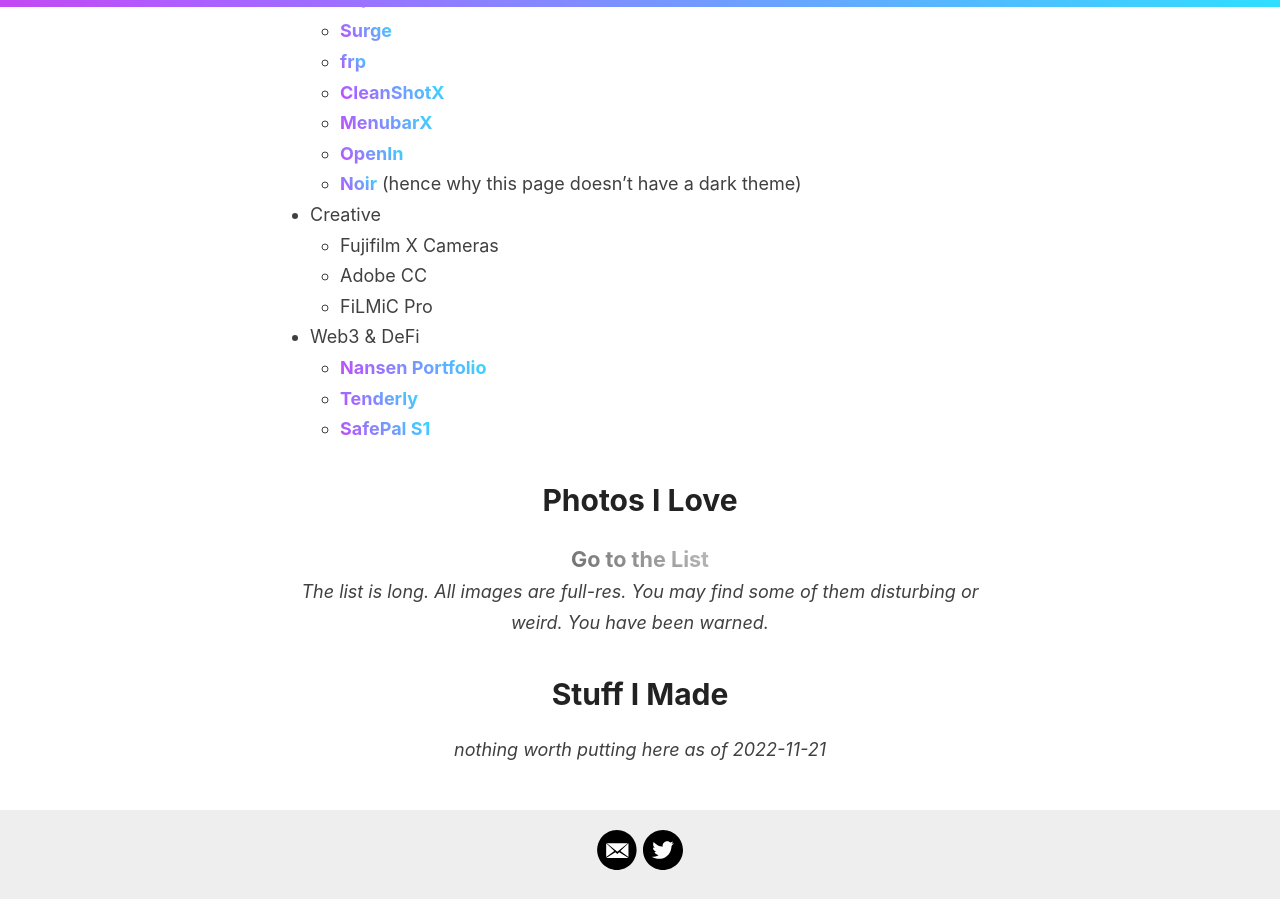
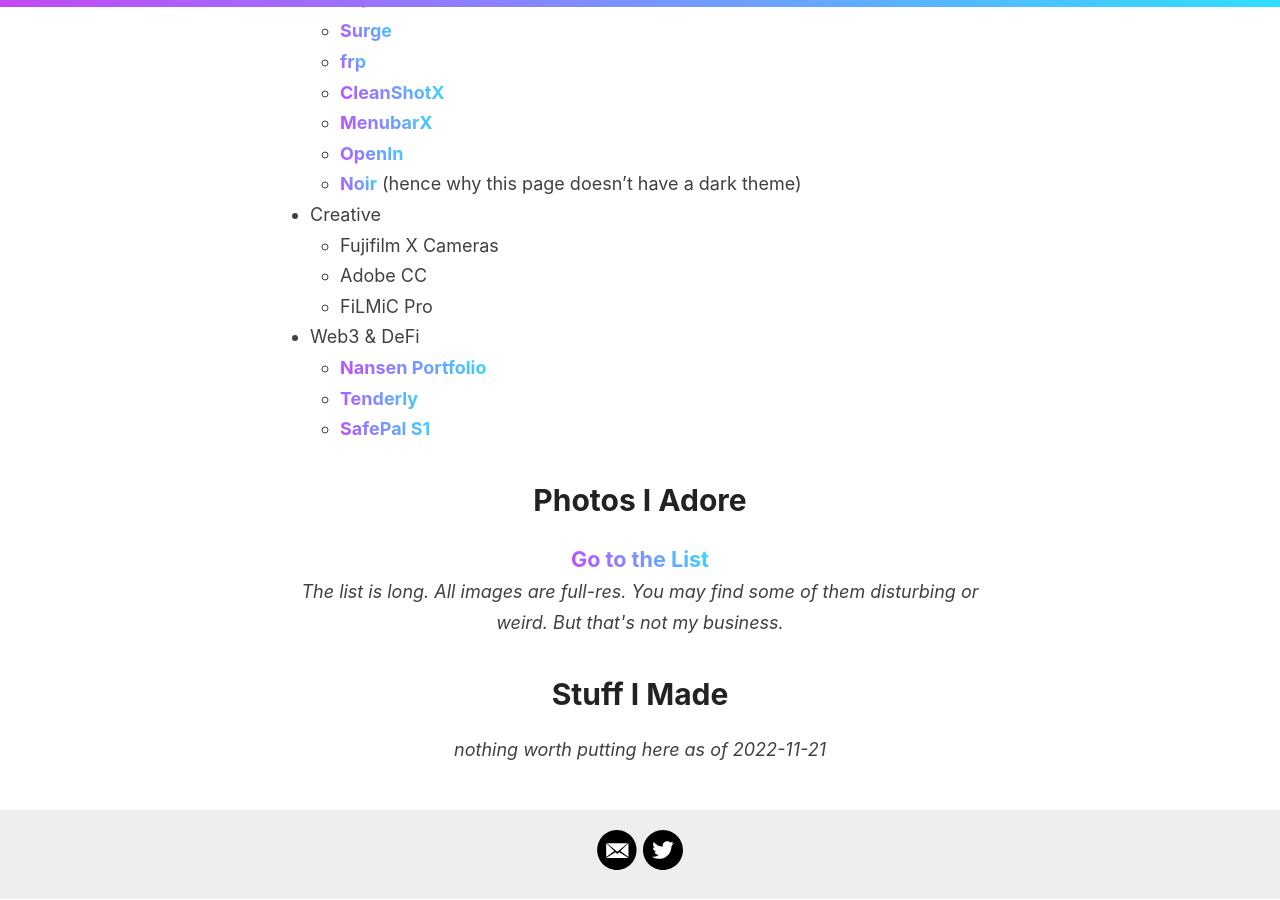
Before and after one commit to 98827ddb7e5a2c2e261912a23d9251d6/98827ddb7e5a2c2e261912a23d9251d6.github.io, a Jekyll site: the page built from index.md, in a window 1280 px wide and 900 px high, scrolled down 1710 px. Built offline with Jekyll 4.4.1, drawn with Linux system fonts in a browser that asks for light colours.

Commit message:
final touches

```diff
--- a/index.md
+++ b/index.md
@@ -49,11 +49,10 @@
 	- [Tenderly](https://tenderly.co){:target="_blank" rel="noopener"}
 	- [SafePal S1](https://store.safepal.com/safepal-s1-hardware-wallet.html){:target="_blank" rel="noopener"}
 
-# Photos I Love
+# Photos I Adore
 
-<div style="text-align: center; filter: saturate(0); font-size: 120%;"><a href="/photos">Go to the List</a></div>
-
-<div style="text-align: center"><i>The list is long. All images are full-res. You may find some of them disturbing or weird. You have been warned.</i></div>
+<div style="text-align: center; font-size: 120%;"><a href="/photos">Go to the List</a></div>
+<div style="text-align: center"><i>The list is long. All images are full-res. You may find some of them disturbing or weird. But that's not my business.</i></div>
 
 # Stuff I Made
 
```
Also changed, not shown: _pages/photos.md (+1 -1 lines), assets/images.js (+7 -1 lines).
